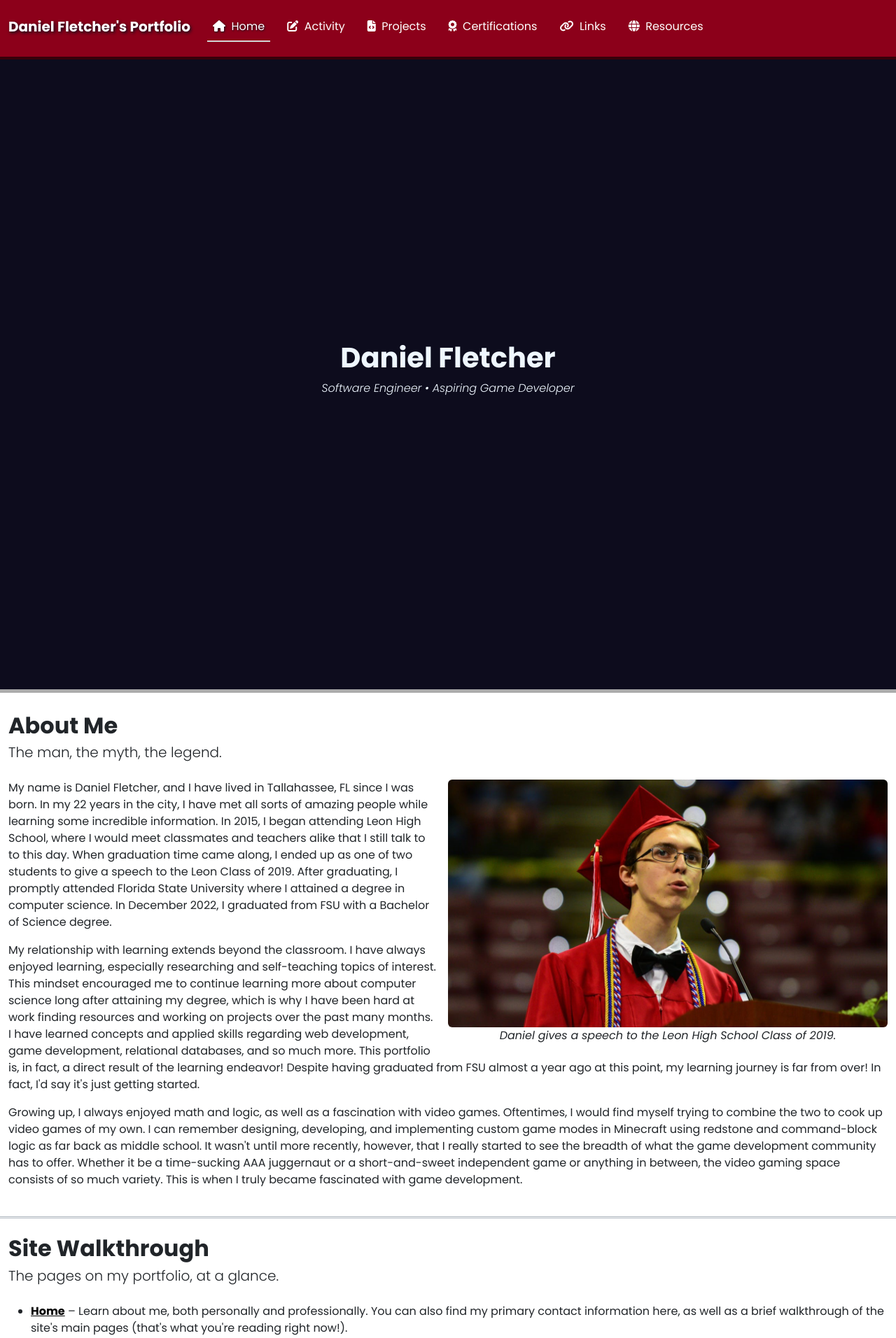
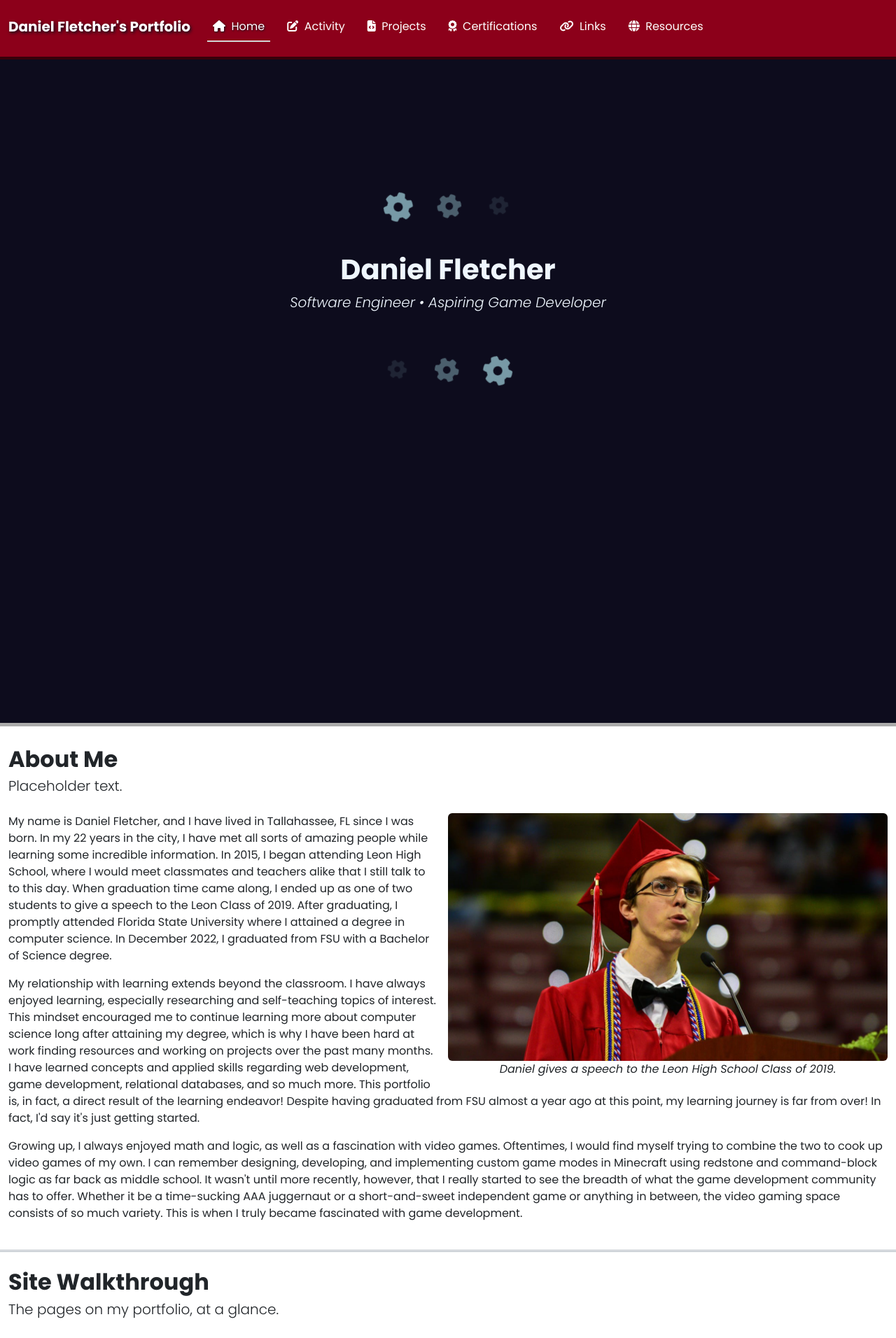
Before and after one commit to DanielTheFletch/portfolio, a Jekyll site: the page built from index.html, in a window 1280 px wide. Shown: the top 1912 px of the page at 70% size. Built offline with Jekyll 4.4.1, drawn with Linux system fonts in a browser that asks for light colours.

Commit message:
Add CSS animations to hero

```diff
--- a/_sass/main.scss
+++ b/_sass/main.scss
@@ -9,6 +9,67 @@
 section {
     padding-bottom: $spacer;
     padding-top: ($spacer * 1.5);
+}
+
+
+/* Animations */
+@keyframes hero-flair-animation {
+    0% { opacity: 0;  transform: rotate(0deg) scale(1); }
+    10% { opacity: 0.5;  transform: rotate(90deg) scale(1.5); }
+    20% { opacity: 1;  transform: rotate(180deg) scale(2); }
+    30% { opacity: 1;  transform: rotate(270deg) scale(2); }
+    40% { opacity: 1;  transform: rotate(360deg) scale(2); }
+    50% { opacity: 0.5;  transform: rotate(540deg) scale(1.5); }
+    60% { opacity: 0;  transform: rotate(720deg) scale(1); }
+    70% { opacity: 0;  transform: rotate(0deg) scale(1); }
+    80% { opacity: 0;  transform: rotate(0deg) scale(1); }
+    90% { opacity: 0;  transform: rotate(0deg) scale(1); }
+    100% { opacity: 0;  transform: rotate(0deg) scale(1); }
+}
+
+@keyframes hero-flair-animation-reverse {
+    0% { opacity: 0;  transform: rotate(0deg) scale(1); }
+    10% { opacity: 0.5;  transform: rotate(-90deg) scale(1.5); }
+    20% { opacity: 1;  transform: rotate(-180deg) scale(2); }
+    30% { opacity: 1;  transform: rotate(-270deg) scale(2); }
+    40% { opacity: 1;  transform: rotate(-360deg) scale(2); }
+    50% { opacity: 0.5;  transform: rotate(-540deg) scale(1.5); }
+    60% { opacity: 0;  transform: rotate(-720deg) scale(1); }
+    70% { opacity: 0;  transform: rotate(0deg) scale(1); }
+    80% { opacity: 0;  transform: rotate(0deg) scale(1); }
+    90% { opacity: 0;  transform: rotate(0deg) scale(1); }
+    100% { opacity: 0;  transform: rotate(0deg) scale(1); }
+}
+
+@mixin hero-flair($animation-name, $delay-length) {
+    animation: $animation-name 4s linear infinite;
+    animation-delay: $delay-length;
+    color: $secondary-border-subtle;
+    opacity: 0;
+}
+
+.hero-flair-gear-1 {
+    @include hero-flair(hero-flair-animation, 0ms);
+}
+
+.hero-flair-gear-2 {
+    @include hero-flair(hero-flair-animation, 250ms);
+}
+
+.hero-flair-gear-3 {
+    @include hero-flair(hero-flair-animation, 500ms);
+}
+
+.hero-flair-gear-4 {
+    @include hero-flair(hero-flair-animation-reverse, 500ms);
+}
+
+.hero-flair-gear-5 {
+    @include hero-flair(hero-flair-animation-reverse, 250ms);
+}
+
+.hero-flair-gear-6 {
+    @include hero-flair(hero-flair-animation-reverse, 0ms);
 }
 
 
--- a/index.html
+++ b/index.html
@@ -4,16 +4,26 @@
 
 <!-- Hero -->
 <section class="container-fluid bg-dark fg-light page-heading mx-0 px-0 py-0" id="hero-landing-page">
-  <div class="d-flex flex-column align-items-center justify-content-center min-vh-100 mh-100 w-100">
+  <div class="d-flex flex-column justify-content-start align-items-center mt-5 pt-5 min-vh-100 mh-100 w-100">
+    <div class="container d-flex justify-content-center align-items-center my-5 pt-5">
+      <span class="hero-flair-gear-1 fs-4 mx-4"><i class="fa-solid fa-gear"></i></span>
+      <span class="hero-flair-gear-2 fs-4 mx-4"><i class="fa-solid fa-gear"></i></span>
+      <span class="hero-flair-gear-3 fs-4 mx-4"><i class="fa-solid fa-gear"></i></span>
+    </div>
     <h1 class="h1 fw-bold text-center">Daniel Fletcher</h1>
-    <p class="fst-italic fw-light text-center">Software Engineer • Aspiring Game Developer</p>
+    <p class="fst-italic fw-light text-center fs-5">Software Engineer • Aspiring Game Developer</p>
+    <div class="container d-flex justify-content-center align-items-center mt-5">
+      <span class="hero-flair-gear-4 fs-4 mx-4"><i class="fa-solid fa-gear"></i></span>
+      <span class="hero-flair-gear-5 fs-4 mx-4"><i class="fa-solid fa-gear"></i></span>
+      <span class="hero-flair-gear-6 fs-4 mx-4"><i class="fa-solid fa-gear"></i></span>
+    </div>
   </div>
 </section>
 
 <!-- About me -->
 <section class="container-fluid main-section pb-4" id="about-me">
   <h2 class="{{ site.subheading }}">About Me</h2>
-  <p class="fs-5 fw-light mt-0 mb-4">The man, the myth, the legend.</p>
+  <p class="fs-5 fw-light mt-0 mb-4">Placeholder text.</p>
   <div class="container-fluid mx-0 px-0">
     <div class="clearfix">
       <figure class="col-md-6 float-md-end mb-3 ms-md-3">
```
